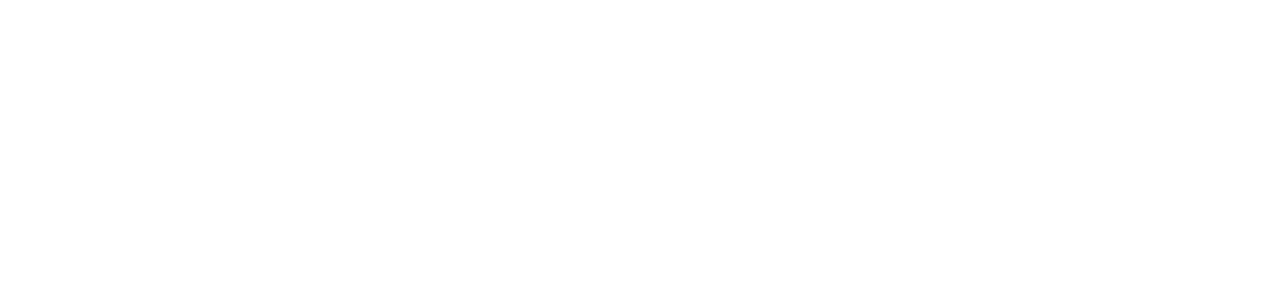
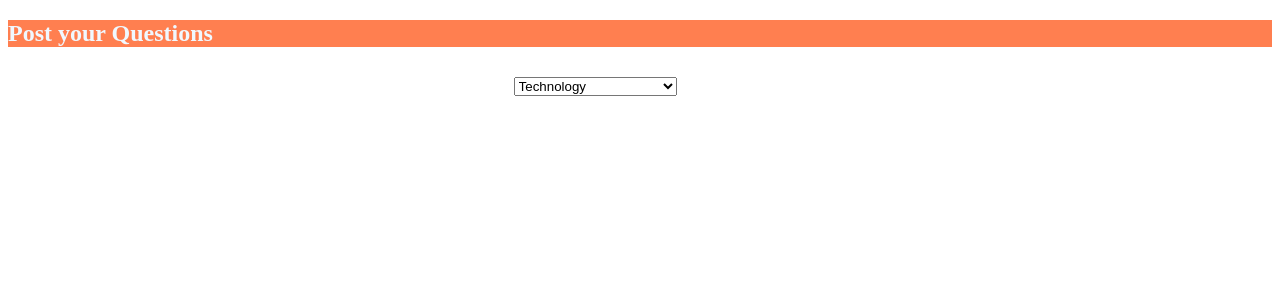
Before and after one commit to NoInterviewCorp/SME_Frontend, an Angular app: page / in a window 1280 px wide. Shown: the top 300 px of the page. Built offline with nearby package versions, Linux system fonts and the light colour scheme.

Commit message:
hom-page ->heading and dropdown

```diff
--- a/src/app/app-routing.module.ts
+++ b/src/app/app-routing.module.ts
@@ -1,10 +1,15 @@
 import { NgModule } from '@angular/core';
 import { Routes, RouterModule } from '@angular/router';
+import {HomeComponent} from './home/home.component';
 
-const routes: Routes = [];
+const routes: Routes = [
+  {path: '', component: HomeComponent}
+];
 
 @NgModule({
   imports: [RouterModule.forRoot(routes)],
   exports: [RouterModule]
 })
-export class AppRoutingModule { }
+export class AppRoutingModule {
+
+}
--- a/src/app/app.module.ts
+++ b/src/app/app.module.ts
@@ -4,11 +4,15 @@ import { NgModule } from '@angular/core';
 import { AppRoutingModule } from './app-routing.module';
 import { AppComponent } from './app.component';
 import { TechnologyComponent } from './technology/technology.component';
+import { HeadingComponent } from './heading/heading.component';
+import { HomeComponent } from './home/home.component';
 
 @NgModule({
   declarations: [
     AppComponent,
-    TechnologyComponent
+    TechnologyComponent,
+    HeadingComponent,
+    HomeComponent
   ],
   imports: [
     BrowserModule,
--- /dev/null
+++ b/src/app/heading/heading.component.css
@@ -0,0 +1,8 @@
+.head{
+    widows: 100%;
+    margin: auto;
+    background-color: coral
+}
+h1{
+    color: aliceblue
+}
--- /dev/null
+++ b/src/app/heading/heading.component.html
@@ -0,0 +1,5 @@
+<div class="head">
+<nav class="navbar navbar-light bg-light">
+  <span class="navbar-brand mb-0 h1"><h1>Post your Questions</h1></span>
+</nav>
+</div>
--- /dev/null
+++ b/src/app/heading/heading.component.ts
@@ -0,0 +1,15 @@
+import { Component, OnInit } from '@angular/core';
+
+@Component({
+  selector: 'app-heading',
+  templateUrl: './heading.component.html',
+  styleUrls: ['./heading.component.css']
+})
+export class HeadingComponent implements OnInit {
+
+  constructor() { }
+
+  ngOnInit() {
+  }
+
+}
--- /dev/null
+++ b/src/app/home/home.component.html
@@ -0,0 +1,2 @@
+<app-heading></app-heading>
+<app-technology></app-technology>
--- /dev/null
+++ b/src/app/home/home.component.ts
@@ -0,0 +1,15 @@
+import { Component, OnInit } from '@angular/core';
+
+@Component({
+  selector: 'app-home',
+  templateUrl: './home.component.html',
+  styleUrls: ['./home.component.css']
+})
+export class HomeComponent implements OnInit {
+
+  constructor() { }
+
+  ngOnInit() {
+  }
+
+}
--- a/src/app/technology/technology.component.css
+++ b/src/app/technology/technology.component.css
@@ -0,0 +1,4 @@
+.tech{
+    padding-top: 10px;
+    padding-left: 40%;
+}
--- a/src/app/technology/technology.component.html
+++ b/src/app/technology/technology.component.html
@@ -1,3 +1,12 @@
-<p>
-  technology works!
-</p>
+<div class="tech">
+<select class="custom-select">
+  <option selected>Technology</option>
+  <option value="1">Angular</option>
+  <option value="2">C</option>
+  <option value="3">C#</option>
+  <option value="4">Java</option>
+  <option value="5">HTML,CSS & Bootstrap</option>
+  <option value="6">.NET Core</option>
+
+</select>
+</div>
```
Also changed, not shown: src/app/home/home.component.css (added), 2 other files (tests, documents, lock files or other folders).
